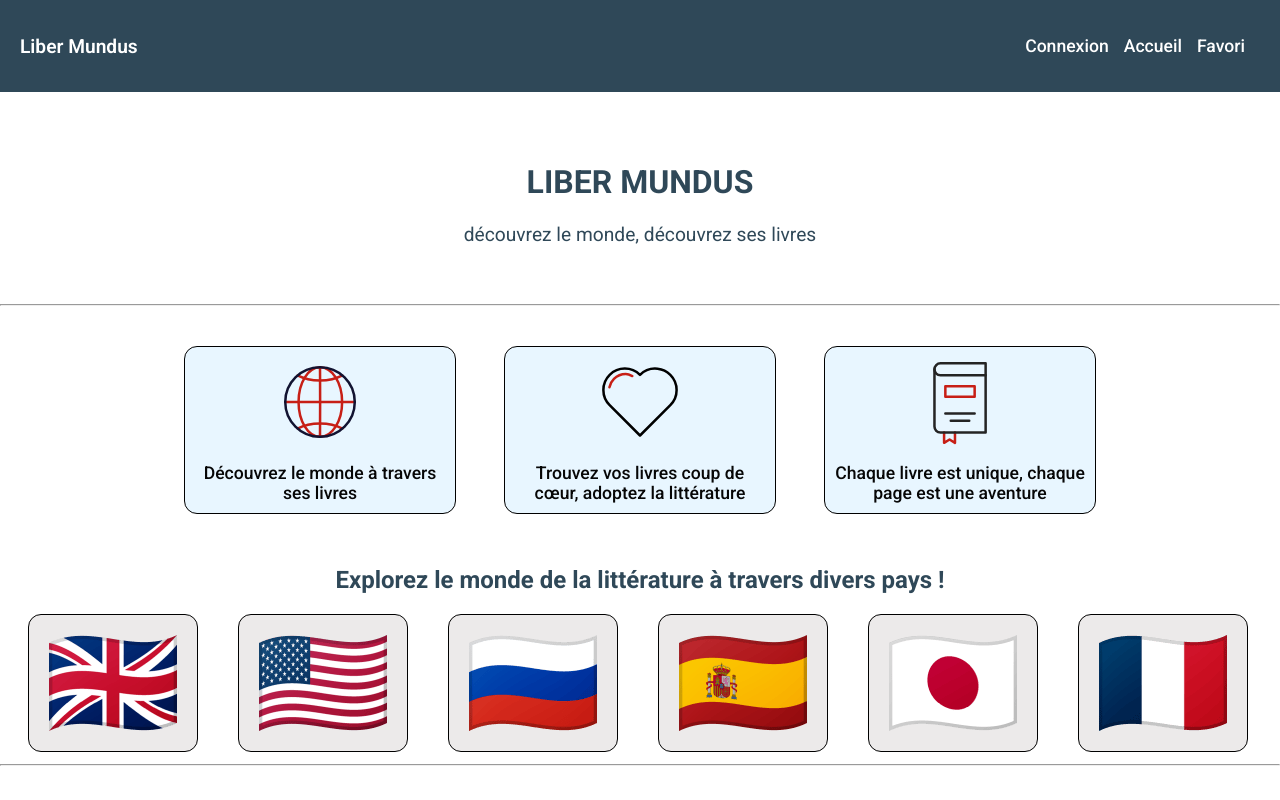
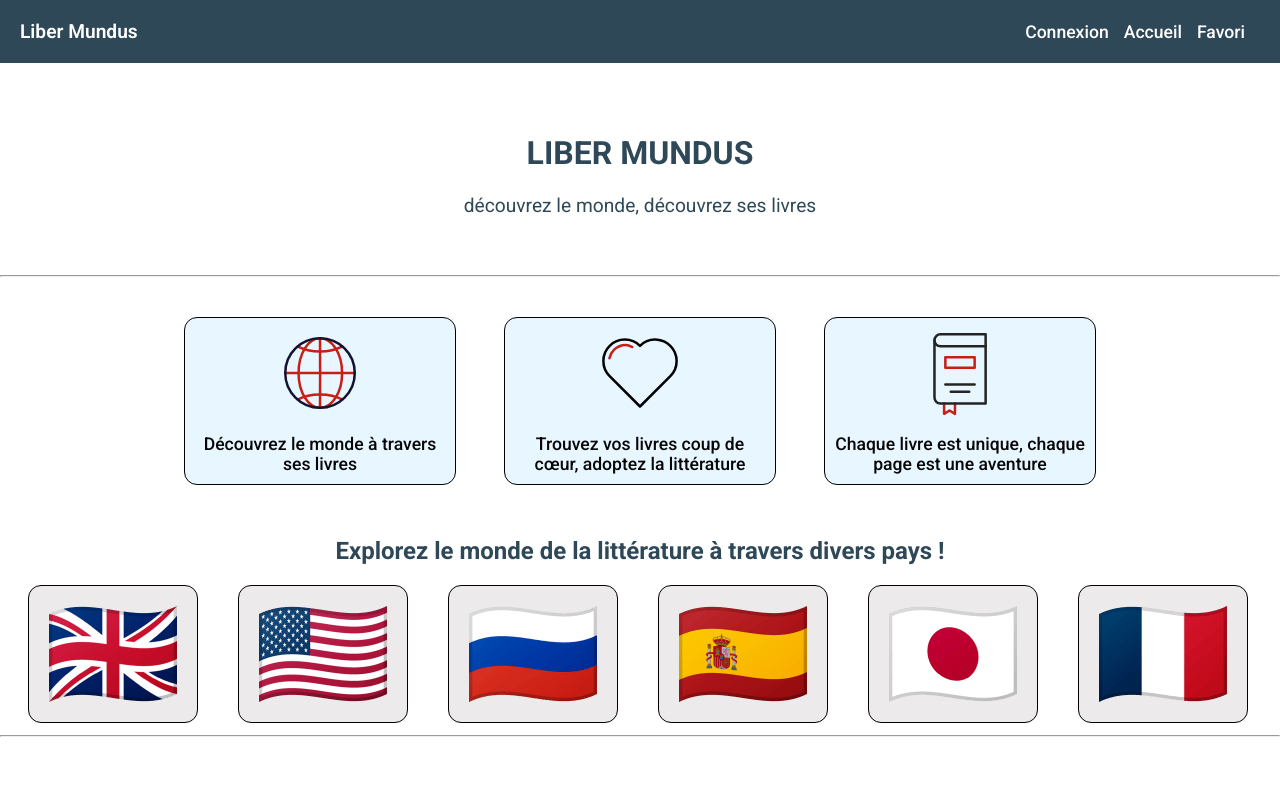
Before and after one commit to ferradjielie/liber-mundus, a React (Vite) app in the folder frontend/: page / in a window 1280 px wide. Shown: the top 800 px of the page. Built offline with nearby package versions, Linux system fonts and the light colour scheme.

Commit message:
Integrate React Router <Link> in navigation bar while preserving original styling

```diff
--- a/frontend/src/components/Nav/Nav.jsx
+++ b/frontend/src/components/Nav/Nav.jsx
@@ -1,25 +1,19 @@
+import { Link } from "react-router-dom";
 import styles from './Nav.module.css';
-import star from '../../assets/star.svg';
-import avatar from '../../assets/avatar.svg';
-import home from '../../assets/home.svg';
-
 
 function Nav() {
-
   return (
     <nav>
       <div className={styles.logo}>
-                Liber Mundus
+        <Link to="/" className={styles.logo}>Liber Mundus</Link>
       </div>
       <ul className={styles.navLink}>
-               <li> Connexion</li>
-               <li>Accueil</li>
-               <li>Favori</li>
+        <li><Link to="/connexion" className={styles.navLink}>Connexion</Link></li>
+        <li><Link to="/" className={styles.navLink}>Accueil</Link></li>
+        <li><Link to="/favori" className={styles.navLink}>Favori</Link></li>
       </ul>
-
     </nav>
-    )
-
+  );
 }
 
 export default Nav;
--- a/frontend/src/components/Nav/Nav.module.css
+++ b/frontend/src/components/Nav/Nav.module.css
@@ -1,31 +1,41 @@
 nav {
     display: flex;
-    justify-content: space-between; /* espace entre logo et liens */
-    align-items: center; /* aligne verticalement */
+    justify-content: space-between;
+    align-items: center;
     background-color: #2f4858;
     padding: 20px;
     width: 100%;
     box-sizing: border-box;
 }
 
-
 .logo {
     color: white;
     font-family: roboto;
     font-weight: 600;
     font-size: 1.2rem;
+    text-decoration: none;
 }
+
 .navLink {
     display: flex;
     justify-content: flex-end;
+    padding: 0;
+    margin: 0;
+}
 
-
-}
 .navLink li {
     margin-right: 15px;
-    color : white;
+    list-style: none;
+}
+
+.navLink li a {
+    color: white;
     font-size: 1.1rem;
     font-family: roboto;
     font-weight: 500;
-    list-style: none;
+    text-decoration: none;
 }
+
+.navLink li a:hover {
+    text-decoration: underline;
+}
```
Lines whose indentation alone changed are shown as unchanged.
